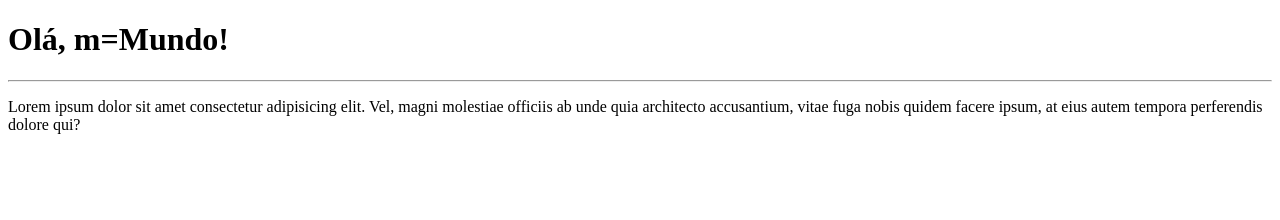
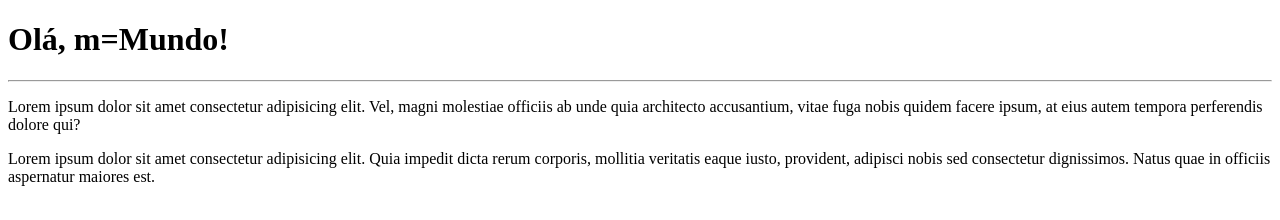
Before and after one commit to helamaoliveira/Ola-Mundo, a plain HTML site: page site-exemplo/index.html in a window 1280 px wide. Drawn offline with Linux system fonts and the light colour scheme.

Commit message:
adicionei um paragrafo

```diff
--- a/site-exemplo/index.html
+++ b/site-exemplo/index.html
@@ -10,5 +10,6 @@
     <h1>Olá, m=Mundo!</h1>
     <hr>
     <p>Lorem ipsum dolor sit amet consectetur adipisicing elit. Vel, magni molestiae officiis ab unde quia architecto accusantium, vitae fuga nobis quidem facere ipsum, at eius autem tempora perferendis dolore qui?</p>
+    <p>Lorem ipsum dolor sit amet consectetur adipisicing elit. Quia impedit dicta rerum corporis, mollitia veritatis eaque iusto, provident, adipisci nobis sed consectetur dignissimos. Natus quae in officiis aspernatur maiores est.</p>
 </body>
 </html>
```
